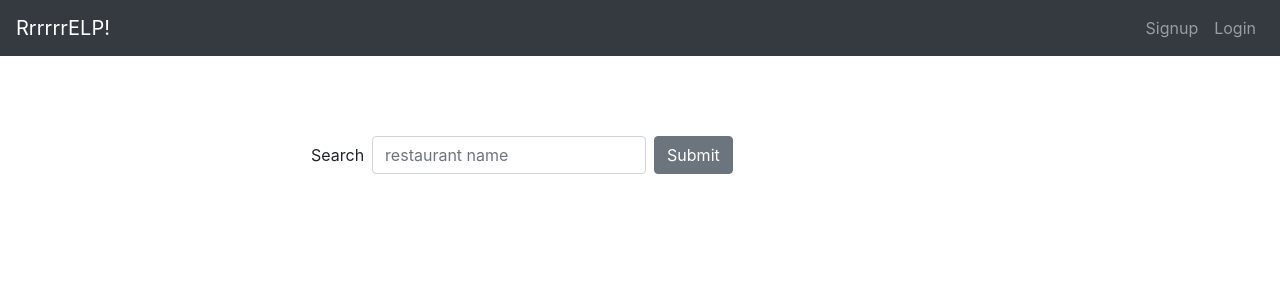
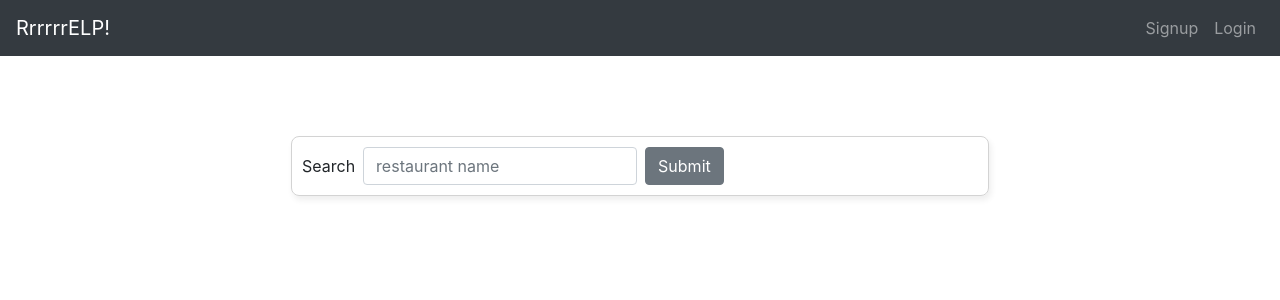
Before and after one commit to thoughtscolors/relp-react, a React (Create React App) app: page /search in a window 1280 px wide. Shown: the top 300 px of the page. Built offline with nearby package versions, Linux system fonts and the light colour scheme.

Commit message:
add search link to navbar

```diff
--- a/src/components/SearchPage.js
+++ b/src/components/SearchPage.js
@@ -31,7 +31,9 @@ export default class SearchPage extends Component {
 
     return (
       <div className="container">
-        <Search search={this.fetchRestaurant}/>
+        <div className="box">
+          <Search search={this.fetchRestaurant}/>
+        </div>
         <RestaurantListItem restaurant={this.state.restaurant}/>
       </div>
     )
--- a/src/components/partials/Search.js
+++ b/src/components/partials/Search.js
@@ -11,8 +11,7 @@ export default class Search extends Component {
     const { searchTerm } = this.state
 
     return (
-      <Form inline onSubmit={(e) => this.props.search(e, searchTerm)}
-        style={{margin: "40px"}}>
+      <Form inline onSubmit={(e) => this.props.search(e, searchTerm)}>
         <FormGroup className="mb-2 mr-sm-2 mb-sm-0">
           <Label for="search" className="mr-sm-2">Search</Label>
           <Input type="search" name="search" id="search" placeholder="restaurant name" value={searchTerm}
--- a/src/components/shared/NavBar.js
+++ b/src/components/shared/NavBar.js
@@ -28,6 +28,9 @@ export default class NavBar extends Component {
           <Collapse isOpen={this.state.isOpen} navbar>
             {this.props.loggedIn ?
               <Nav className="ml-auto" navbar>
+                <NavItem>
+                  <NavLink href="/search">Search</NavLink>
+                </NavItem>
                 <NavItem onClick={this.props.logout}>
                   {/* TODO: this logout function on click makes it incorrectly redirect to signup, but does clear localStorage*/}
                   <NavLink href='/'>Logout</NavLink>
```
